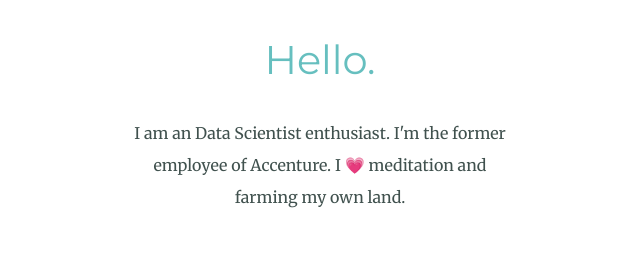
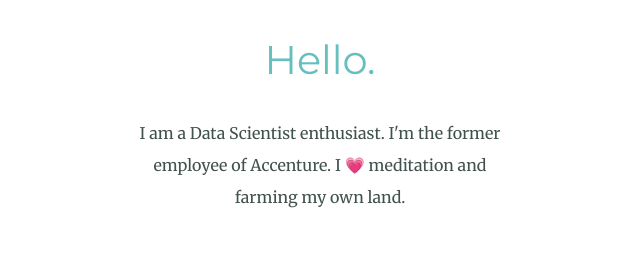
Before and after one commit to thirumalaivasan95/inspiration, a plain HTML site: page index.html in a window 1280 px wide. Shown: the part 1056-1319 px from the top of the page, 320-960 px from the left. Drawn offline with Linux system fonts and the light colour scheme.

Commit message:
Update index.html

```diff
--- a/index.html
+++ b/index.html
@@ -30,7 +30,7 @@
       <div class="profile">
         <img src="thiru.png" alt="profile-photo">
         <h2>Hello.</h2>
-        <p class="intro">I am an Data Scientist enthusiast. I'm the former employee of Accenture. I 💗 meditation and farming my own land.</p>
+        <p class="intro">I am a Data Scientist enthusiast. I'm the former employee of Accenture. I 💗 meditation and farming my own land.</p>
       </div>
 
 <!-- MIDDLE CONTAINER ENDS -->
```
